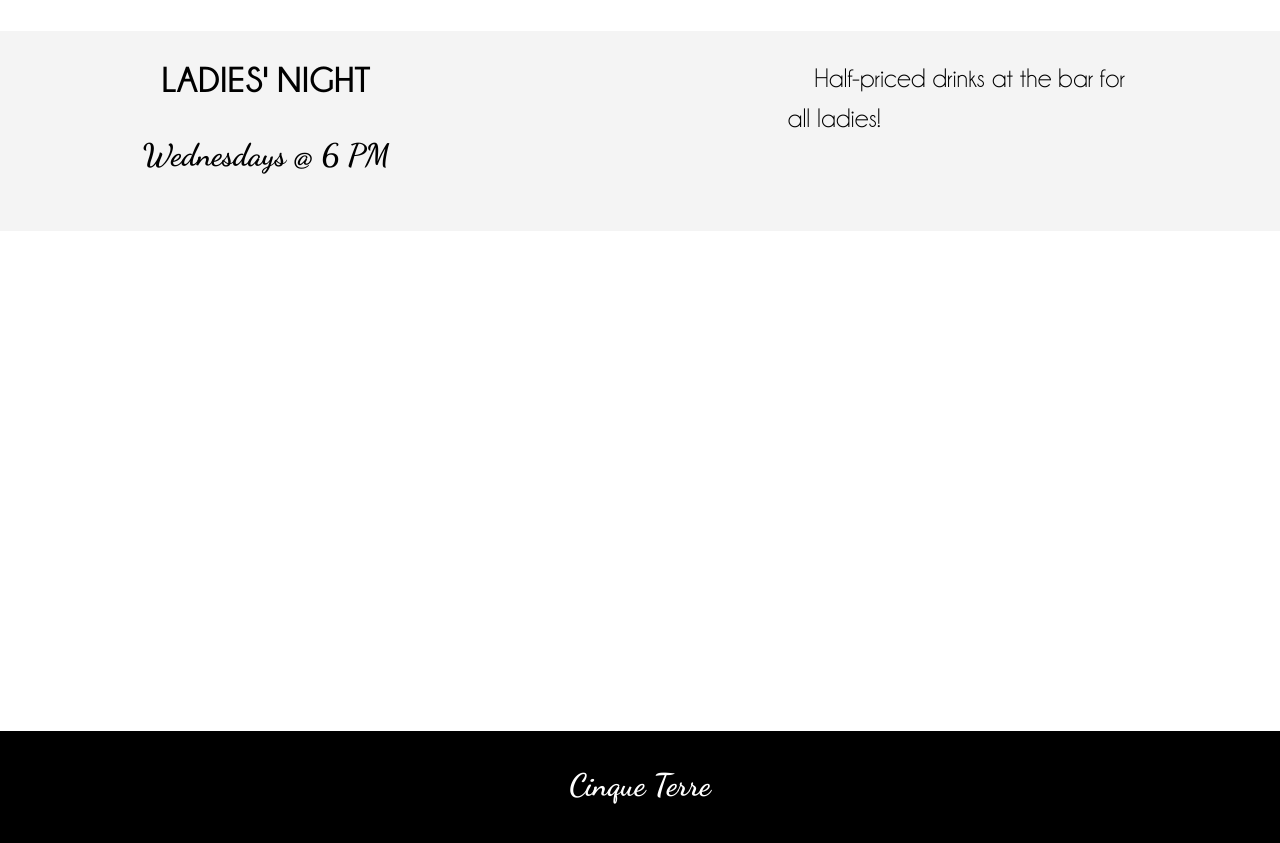
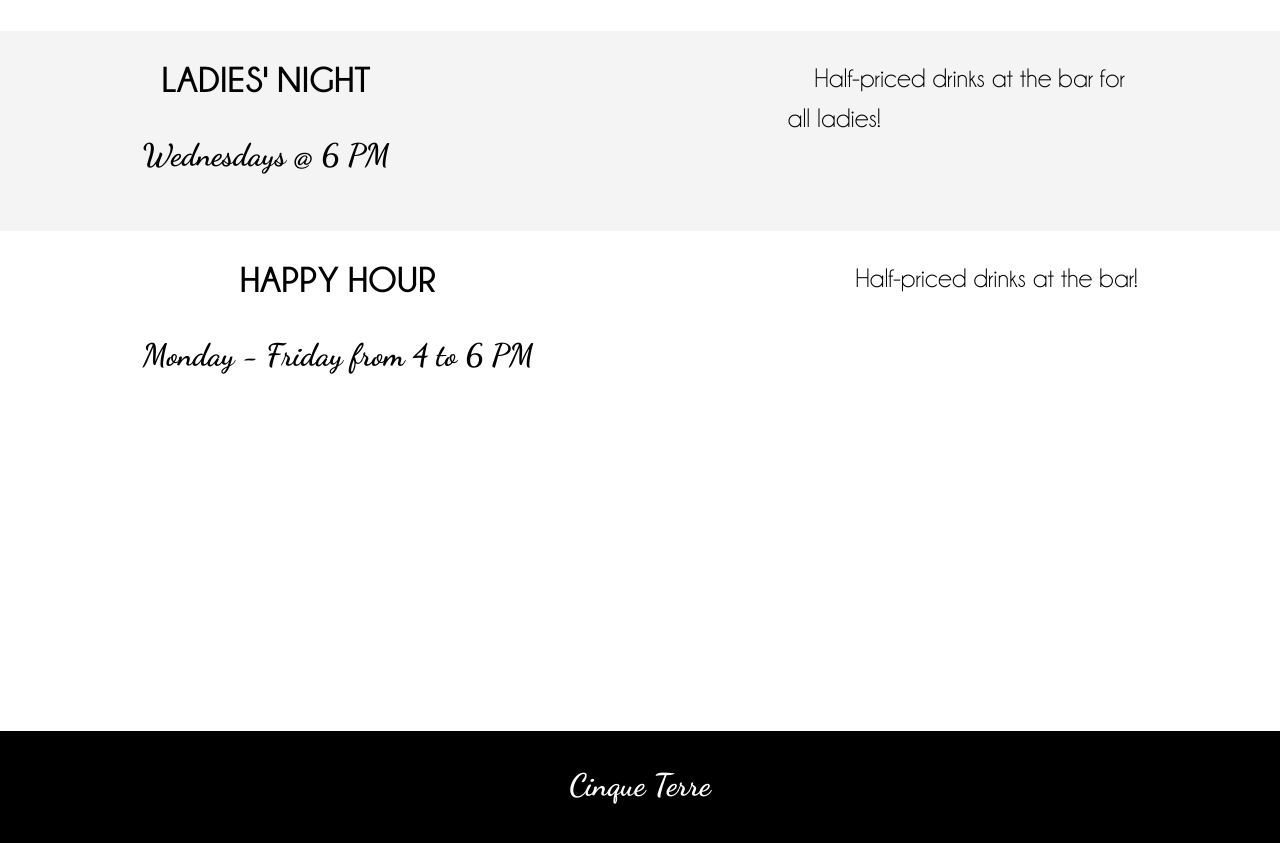
Before and after one commit to cinqueterreli/cinqueterre.github.io, a Jekyll site: the page built from events.html, in a window 1280 px wide and 900 px high, scrolled down 797 px. Shown: the top 843 px of the window. Built offline with Jekyll 4.4.1, drawn with Linux system fonts in a browser that asks for light colours; nearby versions of some CDN libraries.

Commit message:
nipples and bits

```diff
--- a/events.html
+++ b/events.html
@@ -30,6 +30,19 @@ header: http://placehold.it/1800x914
 </div>
 </div>
 
+<div class="event-holder">
+<div class="container">
+	<div class="event-left">
+		<h3 class="event-name">HAPPY HOUR</h3>
+		<h2>Monday - Friday from 4 to 6 PM</h2>
+	</div>
+	<div class="event-right">
+		<p class="event-des">Half-priced drinks at the bar!</p>
+	</div>
+</div>
+</div>
+
+
 
 
 
```
